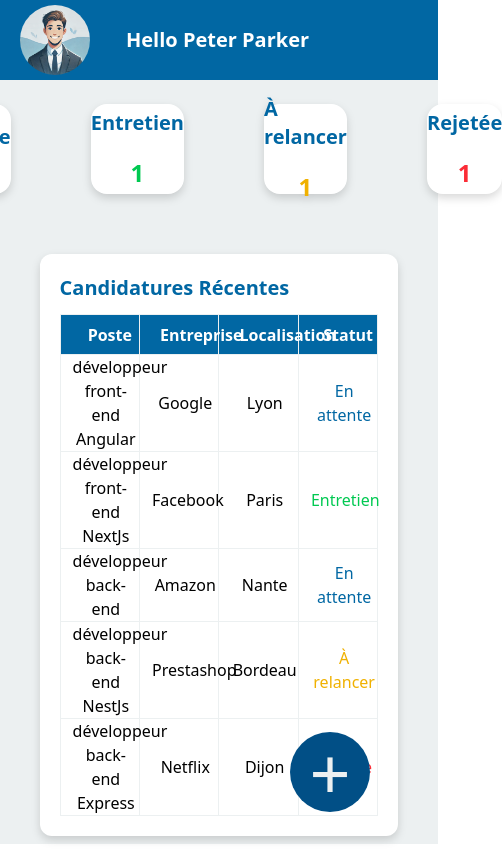
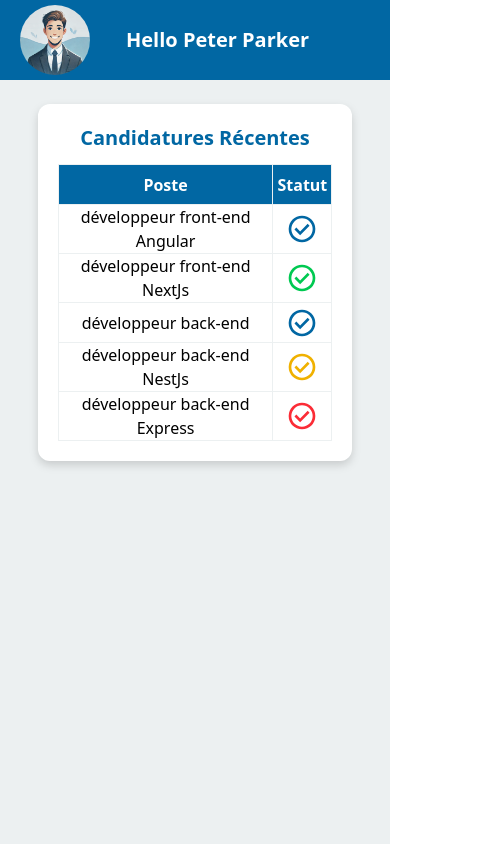
Before and after one commit to kyoshiroDev/JobTracker-app, an Angular app: page / in a window 390 px wide. Shown: the whole page, 502 px wide, since content can reach past the window. Built offline with nearby package versions, Linux system fonts and the light colour scheme.

Commit message:
widget candidatures recentes est responsive

```diff
--- a/src/app/app.component.ts
+++ b/src/app/app.component.ts
@@ -7,7 +7,7 @@ import { HeaderComponent } from './shareds/components/header/header.component';
   selector: 'fdw-root',
   imports: [SidebarComponent, RouterOutlet, HeaderComponent],
   template: `
-    <div class="flex max-h-screen">
+    <div class="flex min-h-dvh">
       <!-- Sidebar fixe -->
       <fdw-sidebar />
 
--- a/src/app/pages/dashboard/dashboard/dashboard.component.ts
+++ b/src/app/pages/dashboard/dashboard/dashboard.component.ts
@@ -14,11 +14,11 @@ import { ButtonComponent } from '../../../shareds/components/button/button.compo
   ],
   template: `
     <div class="p-6 flex flex-col justify-start gap-15">
-      <fdw-suivi-candidatures />
+      <fdw-suivi-candidatures class="hidden lg:flex"/>
       <fdw-candidatures-recentes />
       <!-- <fdw-tache-a-faire /> -->
     </div>
-      <fdw-button />
+      <fdw-button class="hidden"/>
   `,
 })
 export class DashboardComponent {}
--- a/src/app/pages/dashboard/widgets/candidatures-recentes/candidatures-recentes.component.ts
+++ b/src/app/pages/dashboard/widgets/candidatures-recentes/candidatures-recentes.component.ts
@@ -1,4 +1,4 @@
-import { Component, computed, inject, Signal } from '@angular/core';
+import { Component, HostListener, inject, signal, Signal } from '@angular/core';
 import { CommonModule } from '@angular/common';
 import { AnnoncesService } from '../../../../shareds/services/annonces/annonces.service';
 import { Annonce } from '../../../../shareds/models/annonce';
@@ -9,13 +9,13 @@ import { STATUS_COLOR } from '../../../../shareds/tokens/statusColor-token';
   imports: [CommonModule],
   template: `
     <div class="table-container">
-      <h3>Candidatures Récentes</h3>
+      <h3 class="text-center lg:text-left">Candidatures Récentes</h3>
       <table>
         <thead>
           <tr>
             <th>Poste</th>
-            <th>Entreprise</th>
-            <th>Localisation</th>
+            <th class="hidden lg:table-cell">Entreprise</th>
+            <th class="hidden lg:table-cell">Localisation</th>
             <th>Statut</th>
           </tr>
         </thead>
@@ -23,9 +23,25 @@ import { STATUS_COLOR } from '../../../../shareds/tokens/statusColor-token';
           @for(annonce of annonces(); track annonce.id){
           <tr>
             <td>{{ annonce.poste }}</td>
-            <td>{{ annonce.entreprise }}</td>
-            <td>{{ annonce.ville }}</td>
-            <td [class]="statusColorClass(annonce.status)">{{ annonce.status }}</td>
+            <td class="hidden lg:table-cell">{{ annonce.entreprise }}</td>
+            <td class="hidden lg:table-cell">{{ annonce.ville }}</td>
+            <td [class]="statusColorClass(annonce.status)" class="hidden lg:table-cell">
+              {{ annonce.status }}
+            </td>
+            <td [class]="statusColorClass(annonce.status)" class="lg:hidden">
+              <svg
+              class="m-auto"
+                xmlns="http://www.w3.org/2000/svg"
+                width="32"
+                height="32"
+                viewBox="0 0 24 24"
+              >
+                <path
+                  fill="currentColor"
+                  d="m10.6 16.6l7.05-7.05l-1.4-1.4l-5.65 5.65l-2.85-2.85l-1.4 1.4zM12 22q-2.075 0-3.9-.788t-3.175-2.137T2.788 15.9T2 12t.788-3.9t2.137-3.175T8.1 2.788T12 2t3.9.788t3.175 2.137T21.213 8.1T22 12t-.788 3.9t-2.137 3.175t-3.175 2.138T12 22m0-2q3.35 0 5.675-2.325T20 12t-2.325-5.675T12 4T6.325 6.325T4 12t2.325 5.675T12 20m0-8"
+                />
+              </svg>
+            </td>
           </tr>
           }
         </tbody>
@@ -40,8 +56,14 @@ export class CandidaturesRecentesComponent {
   protected readonly annonces: Signal<Annonce[]> =
     this.annoncesService.getAll();
 
-    protected statusColorClass(status: string): string {
-      const statusConfig = this.status.find(item => item.label === status);
-      return statusConfig?.colorClassText || 'text-JobTracker-blue';
-    }
+  protected readonly screenWidth = signal(window.innerWidth);
+  @HostListener('window:resize', ['$event'])
+  onResize() {
+    this.screenWidth.set(window.innerWidth);
+  }
+
+  protected statusColorClass(status: string): string {
+    const statusConfig = this.status.find((item) => item.label === status);
+    return statusConfig?.colorClassText || 'text-JobTracker-blue';
+  }
 }
--- a/src/index.html
+++ b/src/index.html
@@ -7,7 +7,7 @@
   <meta name="viewport" content="width=device-width, initial-scale=1">
   <link rel="icon" type="image/x-icon" href="favicon.ico">
 </head>
-<body>
+<body class="min-h-dvh">
   <fdw-root></fdw-root>
 </body>
 </html>
--- a/src/styles.css
+++ b/src/styles.css
@@ -89,7 +89,7 @@ h3 {
   @apply max-w-[92%] m-auto bg-JobTracker-white p-5 rounded-xl  drop-shadow-lg;
 }
 table {
-  @apply table-fixed w-full border-collapse border border-JobTracker-gray;
+  @apply table-auto lg:table-fixed w-full border-collapse border border-JobTracker-gray;
 }
 
 thead {
@@ -97,7 +97,7 @@ thead {
 }
 
 th {
-  @apply border border-JobTracker-gray pl-5;
+  @apply border border-JobTracker-gray text-center p-1;
 }
 
 tr {
@@ -105,7 +105,7 @@ tr {
 }
 
 td {
-  @apply border border-JobTracker-gray pl-3;
+  @apply border border-JobTracker-gray;
 }
 
 /* Tâches à faire */
```
